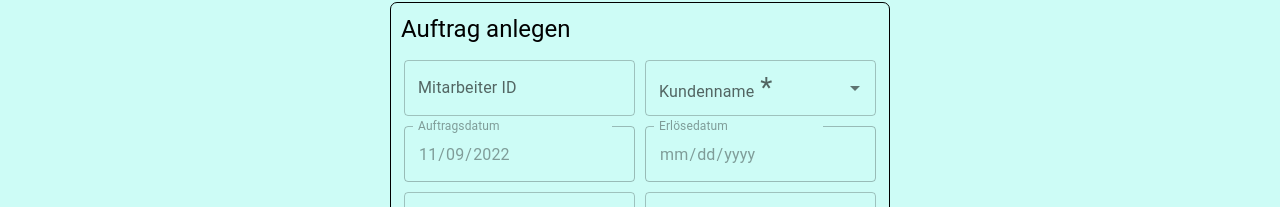
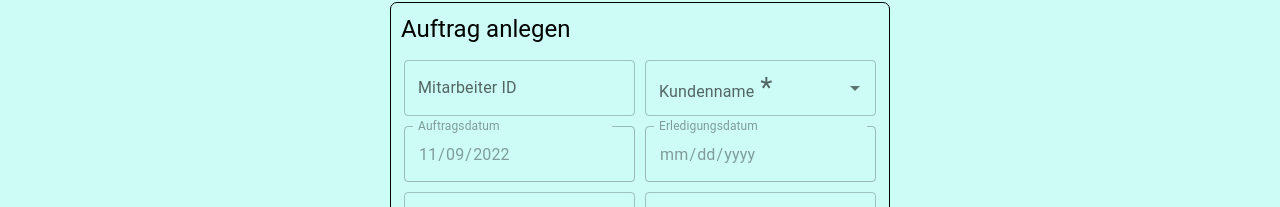
Before and after one commit to EliSa-GH/ps-trommelhelden, a React (Create React App) app in the folder development/app/client/: page /anlegen in a window 1280 px wide. Shown: the part 130-337 px from the top of the page. Built offline with nearby package versions, Linux system fonts and the light colour scheme; no server answers.

Commit message:
fix: Erloeserdatum and edit your order

```diff
--- a/development/app/client/src/components/pages/Auftraege/Auftraege.jsx
+++ b/development/app/client/src/components/pages/Auftraege/Auftraege.jsx
@@ -131,6 +131,7 @@ const Auftraege = () => {
           <AuftragForm
             selectedAuftraege={selectedAuftraege}
             setSelectedAuftraege={setSelectedAuftraege}
+            kunden={[]}
           />
         </DialogContent>
         <DialogActions>
--- a/development/app/client/src/components/pages/Auftraege/AuftragForm/AuftragForm.jsx
+++ b/development/app/client/src/components/pages/Auftraege/AuftragForm/AuftragForm.jsx
@@ -102,7 +102,7 @@ const AuftragForm = ({
             <TextField
               disabled={disable}
               type="date"
-              label="Erlösedatum"
+              label="Erledigungsdatum"
               name="ErlDat"
               sx={{ width: "290px", margin: "5px" }}
               InputLabelProps={{ shrink: true }}
--- a/development/app/client/src/components/pages/Auftraege/Submenu/Anlegen.jsx
+++ b/development/app/client/src/components/pages/Auftraege/Submenu/Anlegen.jsx
@@ -6,8 +6,10 @@ import { Box, Button, Typography } from "@mui/material";
 import AuftragForm from "../AuftragForm/AuftragForm";
 import { createAuftrag } from "../../../../actions/auftraege";
 import { getKunden } from "../../../../actions/kunden";
+import { useNavigate } from "react-router-dom";
 
 const Anlegen = () => {
+  const navigate = useNavigate();
   const dispatch = useDispatch();
   useEffect(() => {
     dispatch(getKunden());
@@ -29,11 +31,11 @@ const Anlegen = () => {
   const handleCreate = () => {
     if (selectedAuftraege[0].KunNr !== "") {
       dispatch(createAuftrag(selectedAuftraege[0]));
+      navigate(0);
     } else {
       alert("Bitte Kundennummer eingeben!");
     }
   };
-  console.log(selectedAuftraege[0]);
 
   return (
     <Box
```
